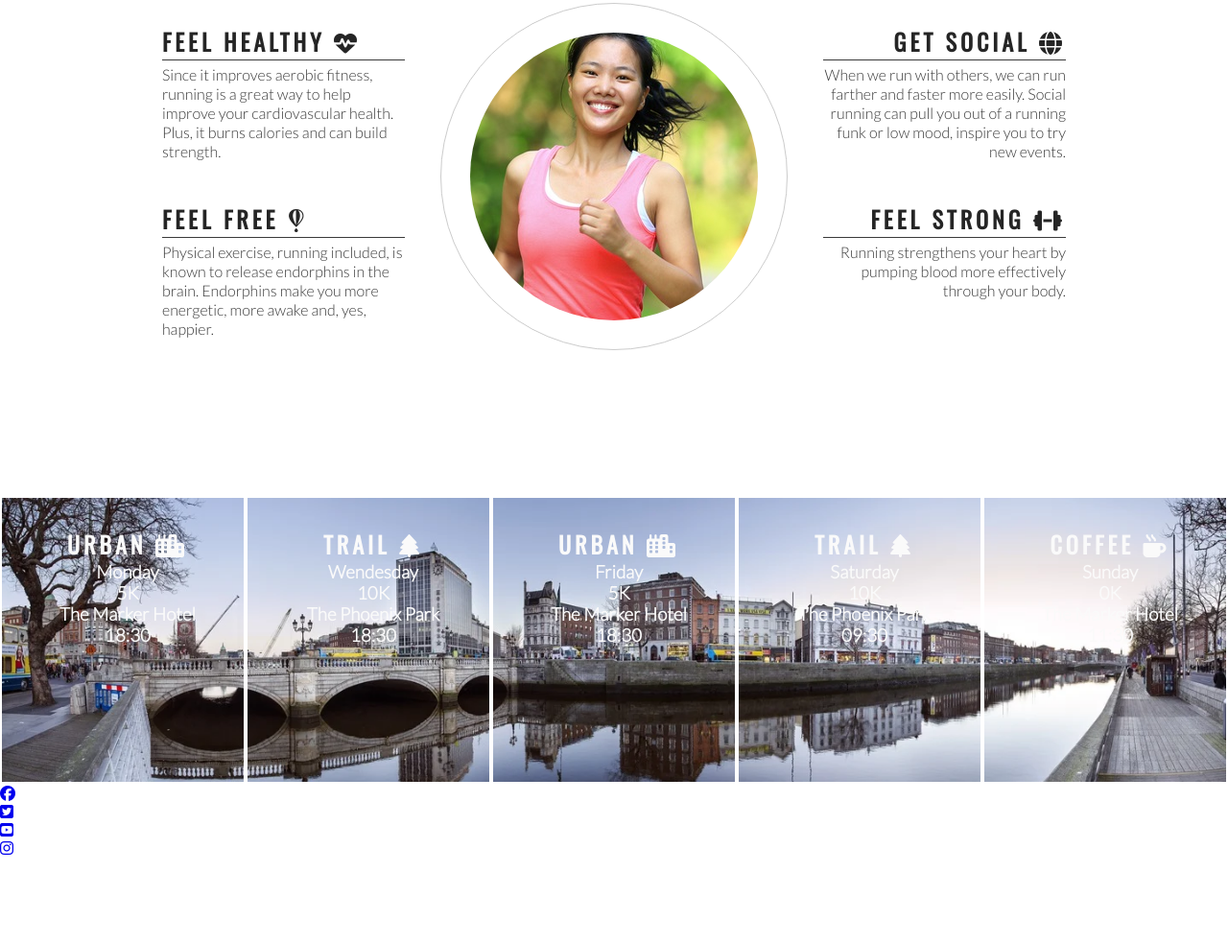
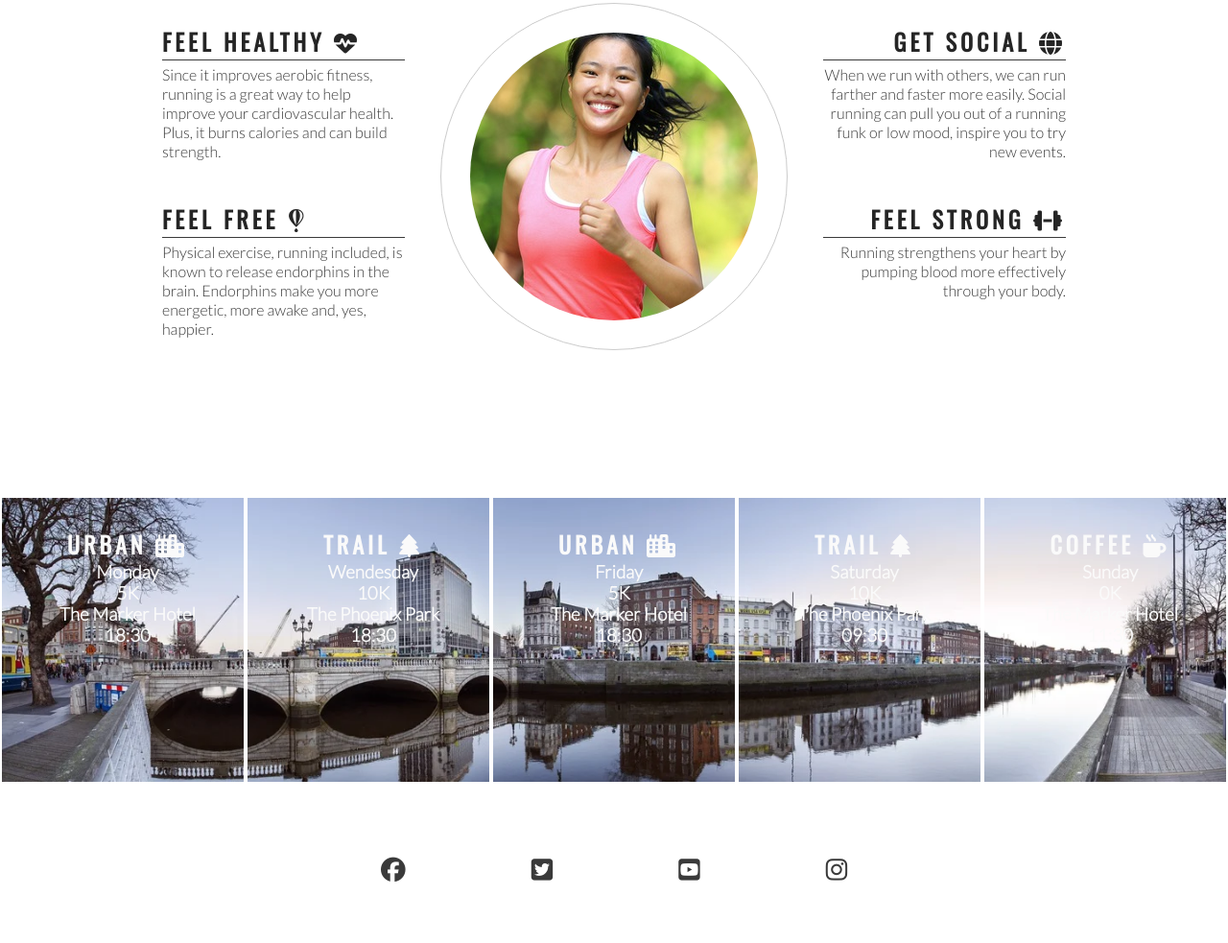
Before and after one commit to elena423/organic-vegetables-at-your-door, a plain HTML site: page index.html in a window 1280 px wide. Shown: the part 778-1761 px from the top of the page at 96% size. Before the commit the page ends 1671 px from the top, so only its background shows below. Drawn offline with nearby package versions, Linux system fonts and the light colour scheme.

Commit message:
Add style to footer social media icos

```diff
--- a/assets/css/style.css
+++ b/assets/css/style.css
@@ -223,3 +223,24 @@ hr {
 #times h2 {
     color: #fafafa;
 }
+
+/*footer*/
+
+footer {
+    height: 150%;
+}
+
+.social-networks {
+    text-align: center;
+}
+
+.social-networks > li {
+    display: inline;
+}
+
+.social-networks i {
+    font-size: 160%;
+    margin-top: 1%;
+    padding: 5%;
+    color: #3a3a3a;
+}
--- a/index.html
+++ b/index.html
@@ -129,7 +129,7 @@
     </section>
     <footer>
 
-            <ul>
+            <ul class="social-networks">
                 <li>
                     <a href="https://facebook.com" target="_blank" rel="noopener"
                         aria-label="Visit our Facebook page (opens in a new tab)"><i class="fab fa-facebook"></i></a>
```
